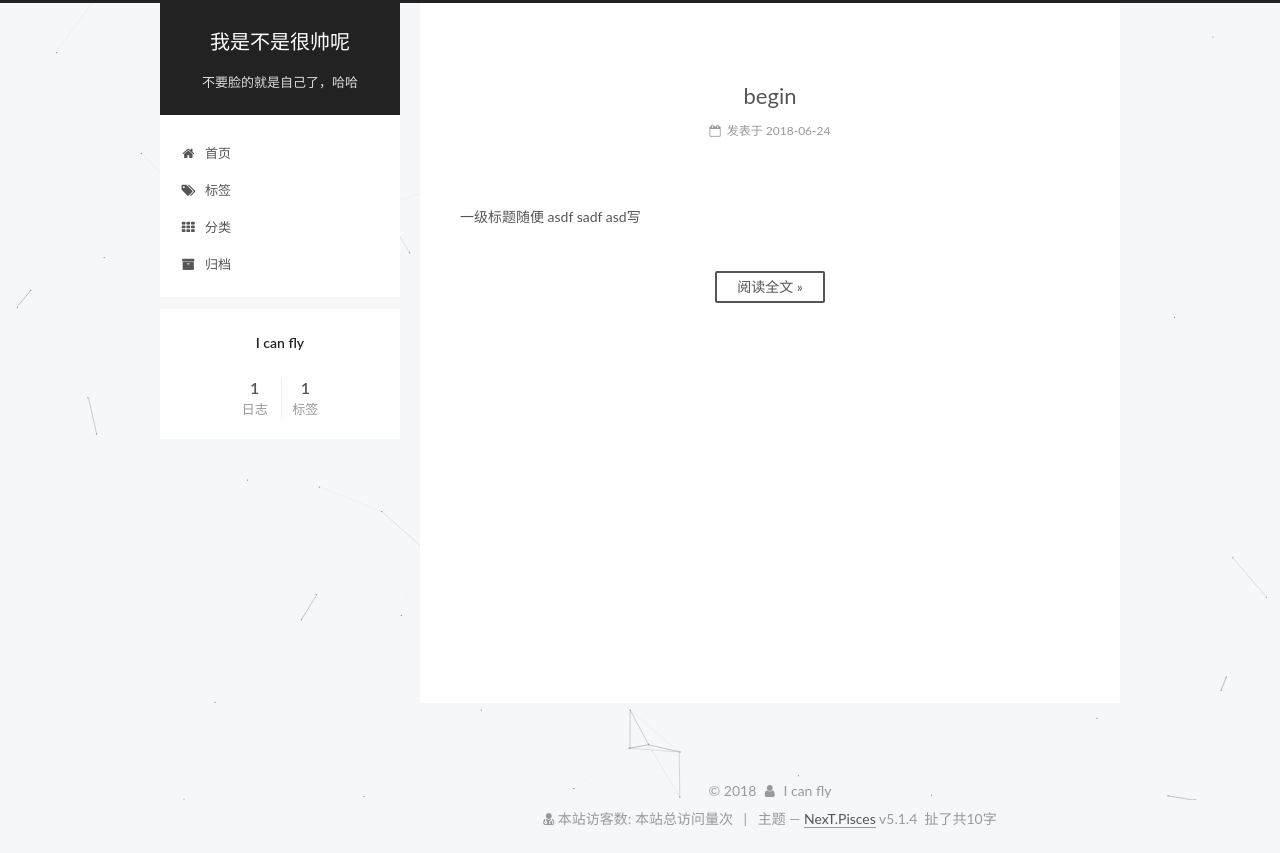
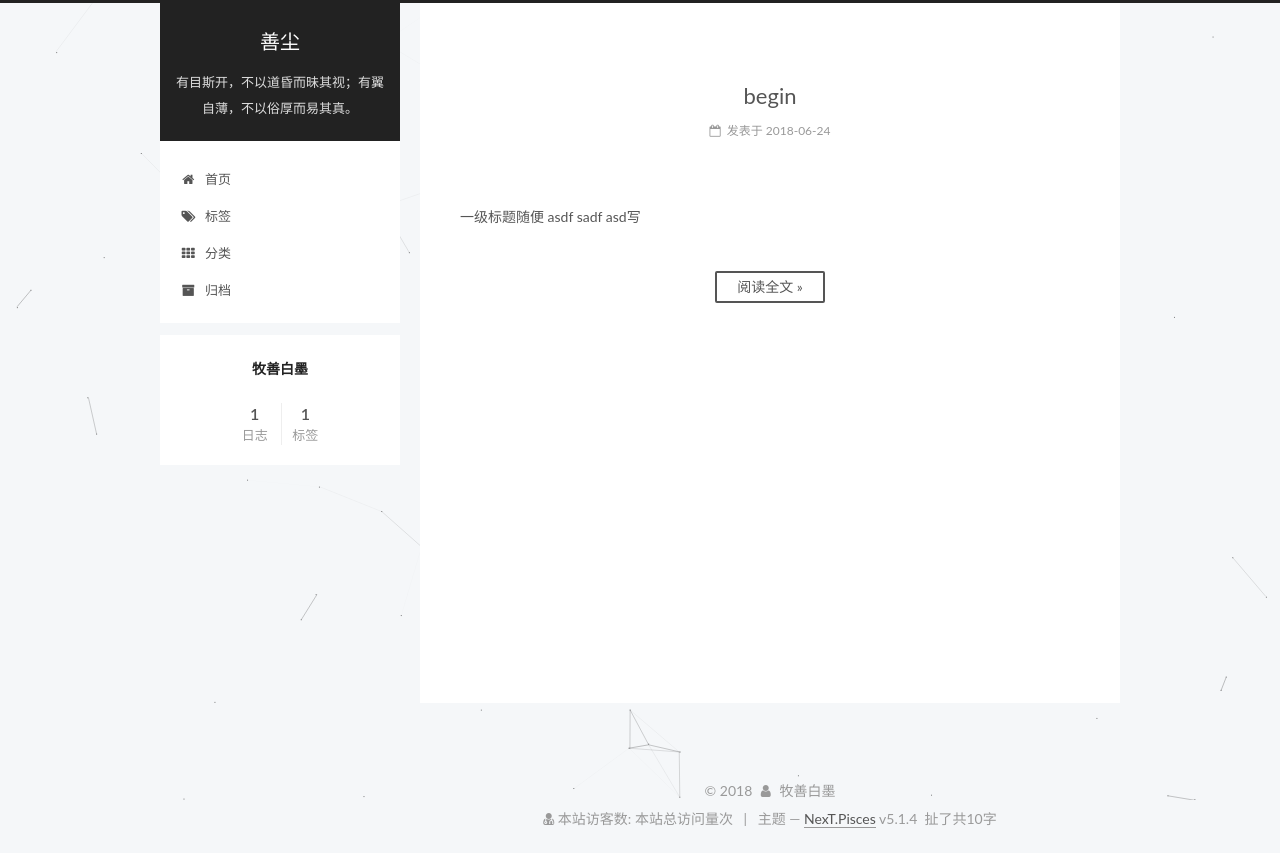
Before and after one commit to mushanbaimo/mushanbaimo.github.io, a plain HTML site: page index.html in a window 1280 px wide. Drawn offline with nearby package versions, Linux system fonts and the light colour scheme; some packages are replaced by stand-ins of ours; no server answers; a script that the page names is missing.

Commit message:
Site updated: 2018-06-24 14:47:55

```diff
--- a/css/main.css
+++ b/css/main.css
@@ -1833,7 +1833,7 @@ pre .javascript .function {
   width: 4px;
   height: 4px;
   border-radius: 50%;
-  background: #ffffb3;
+  background: #4942ff;
 }
 .links-of-blogroll {
   font-size: 13px;
--- a/index.html
+++ b/index.html
@@ -80,12 +80,12 @@
 
 
 <meta property="og:type" content="website">
-<meta property="og:title" content="我是不是很帅呢">
+<meta property="og:title" content="善尘">
 <meta property="og:url" content="http://yoursite.com/index.html">
-<meta property="og:site_name" content="我是不是很帅呢">
+<meta property="og:site_name" content="善尘">
 <meta property="og:locale" content="zh-Hans">
 <meta name="twitter:card" content="summary">
-<meta name="twitter:title" content="我是不是很帅呢">
+<meta name="twitter:title" content="善尘">
 
 
 
@@ -124,7 +124,7 @@
 
 
 
-  <title>我是不是很帅呢</title>
+  <title>善尘</title>
 
 
 
@@ -155,12 +155,12 @@
     <div class="custom-logo-site-title">
       <a href="/"  class="brand" rel="start">
         <span class="logo-line-before"><i></i></span>
-        <span class="site-title">我是不是很帅呢</span>
+        <span class="site-title">善尘</span>
         <span class="logo-line-after"><i></i></span>
       </a>
     </div>
 
-        <p class="site-subtitle">不要脸的就是自己了，哈哈</p>
+        <p class="site-subtitle">有目斯开，不以道昏而昧其视；有翼自薄，不以俗厚而易其真。</p>
 
   </div>
 
@@ -255,13 +255,13 @@
     <link itemprop="mainEntityOfPage" href="http://yoursite.com/2018/06/24/begin/">
 
     <span hidden itemprop="author" itemscope itemtype="http://schema.org/Person">
-      <meta itemprop="name" content="I can fly">
+      <meta itemprop="name" content="牧善白墨">
       <meta itemprop="description" content="">
       <meta itemprop="image" content="/images/avatar.gif">
     </span>
 
     <span hidden itemprop="publisher" itemscope itemtype="http://schema.org/Organization">
-      <meta itemprop="name" content="我是不是很帅呢">
+      <meta itemprop="name" content="善尘">
     </span>
 
 
@@ -406,7 +406,7 @@
         <div class="site-overview">
           <div class="site-author motion-element" itemprop="author" itemscope itemtype="http://schema.org/Person">
 
-              <p class="site-author-name" itemprop="name">I can fly</p>
+              <p class="site-author-name" itemprop="name">牧善白墨</p>
               <p class="site-description motion-element" itemprop="description"></p>
           </div>
 
@@ -478,7 +478,7 @@
   <span class="with-love">
     <i class="fa fa-user"></i>
   </span>
-  <span class="author" itemprop="copyrightHolder">I can fly</span>
+  <span class="author" itemprop="copyrightHolder">牧善白墨</span>
 
 
 </div>
```
Also changed, not shown: 2018/06/24/begin/index.html (+8 -8 lines), archives/2018/06/index.html (+8 -8 lines), archives/2018/index.html (+8 -8 lines), archives/index.html (+8 -8 lines), categories/index.html (+6 -6 lines), tags/index.html (+6 -6 lines), tags/start/index.html (+8 -8 lines).
